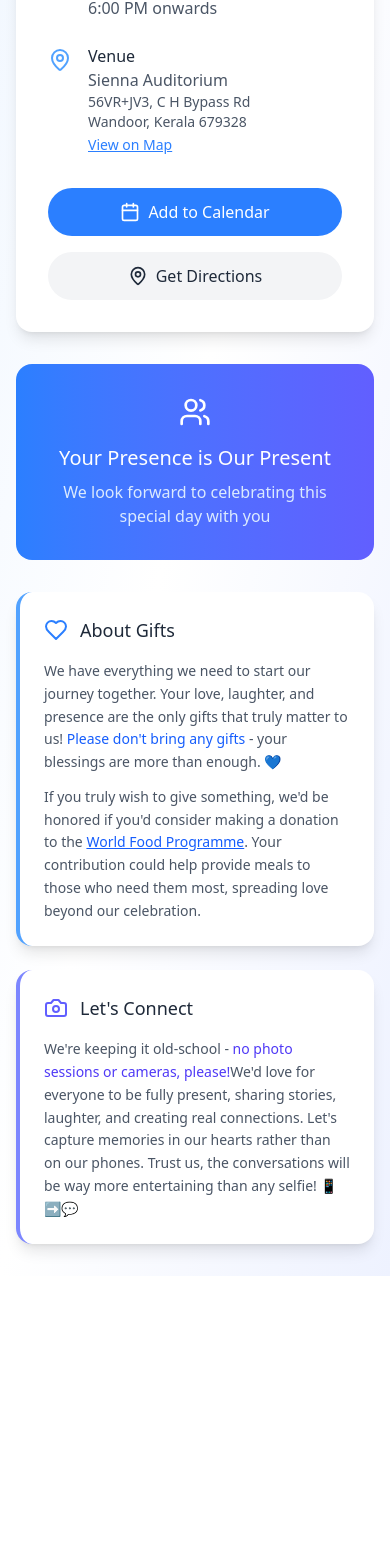
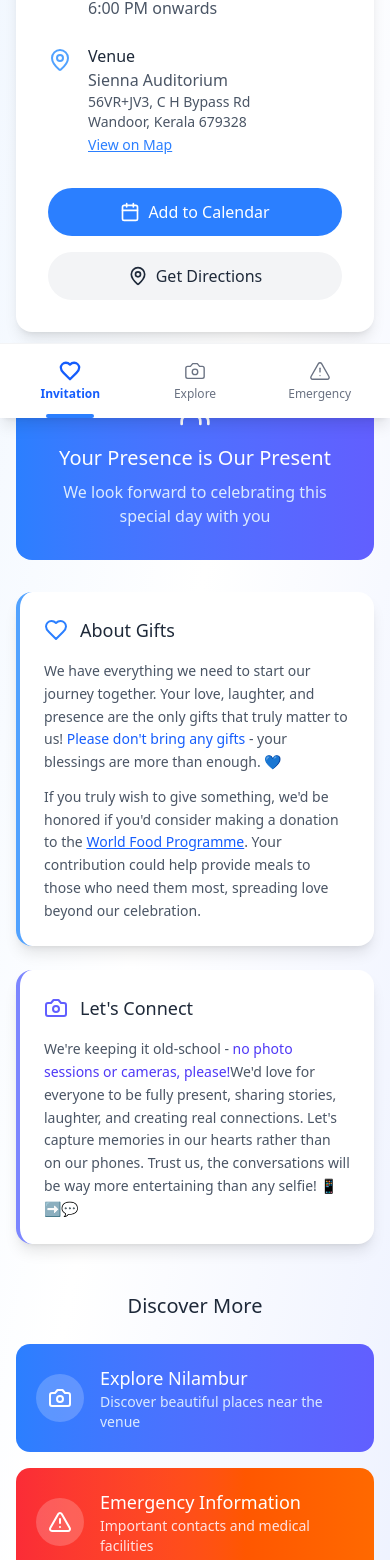
Before and after one commit to swalahamani/msa-marriage-website, a Next.js app: page / in a window 390 px wide. Shown: the part 426-1986 px from the top of the page. Before the commit the page ends 1702 px from the top, so only its background shows below. Built offline with nearby package versions, Linux system fonts and the light colour scheme.

Commit message:
fix: nav visibility

```diff
--- a/src/components/WeddingInvitation/WeddingInvitation.tsx
+++ b/src/components/WeddingInvitation/WeddingInvitation.tsx
@@ -58,6 +58,29 @@ const NavButton: FC<iNavButtonProps> = ({
 	>
 		<Icon size={18} />
 		<span className="hidden sm:inline">{label}</span>
+	</button>
+);
+
+// Mobile NavButton component with text always visible
+const MobileNavButton: FC<iNavButtonProps> = ({
+	section,
+	icon: Icon,
+	label,
+	isActive,
+	onClick,
+}) => (
+	<button
+		onClick={() => onClick(section)}
+		className={`flex flex-col items-center justify-center space-y-1 flex-1 py-2 transition-all duration-300 ${
+			isActive
+				? "text-blue-600 relative after:absolute after:bottom-[-8px] after:left-1/2 after:transform after:-translate-x-1/2 after:w-12 after:h-1 after:bg-blue-500 after:rounded-full"
+				: "text-gray-500"
+		}`}
+	>
+		<Icon size={22} strokeWidth={isActive ? 2.5 : 1.5} />
+		<span className={`text-xs ${isActive ? "font-semibold" : "font-medium"}`}>
+			{label}
+		</span>
 	</button>
 );
 
@@ -279,6 +302,44 @@ const WeddingInvitation: FC<iWeddingInvitationProps> = () => {
 					</p>
 				</div>
 			</div>
+
+			{/* Section Navigation Cards */}
+			<div className="mt-12 mb-4">
+				<h3 className="text-xl font-light text-center text-gray-800 mb-6">
+					Discover More
+				</h3>
+				<div className="grid gap-4">
+					<button
+						onClick={() => setActiveSection("explore")}
+						className="bg-gradient-to-r from-blue-500 to-indigo-500 rounded-xl p-5 text-white text-left transition-transform hover:scale-[1.02] flex items-center"
+					>
+						<div className="bg-white/20 rounded-full p-3 mr-4">
+							<Camera className="w-6 h-6" />
+						</div>
+						<div>
+							<h4 className="text-lg font-medium">Explore Nilambur</h4>
+							<p className="text-sm text-blue-100">
+								Discover beautiful places near the venue
+							</p>
+						</div>
+					</button>
+
+					<button
+						onClick={() => setActiveSection("emergency")}
+						className="bg-gradient-to-r from-red-500 to-orange-500 rounded-xl p-5 text-white text-left transition-transform hover:scale-[1.02] flex items-center"
+					>
+						<div className="bg-white/20 rounded-full p-3 mr-4">
+							<AlertTriangle className="w-6 h-6" />
+						</div>
+						<div>
+							<h4 className="text-lg font-medium">Emergency Information</h4>
+							<p className="text-sm text-red-100">
+								Important contacts and medical facilities
+							</p>
+						</div>
+					</button>
+				</div>
+			</div>
 		</div>
 	);
 
@@ -423,10 +484,18 @@ const WeddingInvitation: FC<iWeddingInvitationProps> = () => {
 
 	return (
 		<div className="min-h-screen bg-gradient-to-br from-blue-50 via-white to-indigo-50">
-			{/* Navigation */}
+			{/* Top Navigation - Simplified on mobile */}
 			<nav className="fixed top-0 left-0 right-0 bg-white/80 backdrop-blur-md border-b border-gray-100 z-50">
 				<div className="max-w-4xl mx-auto px-4 py-3">
-					<div className="flex justify-center space-x-2 overflow-x-auto">
+					<div className="flex justify-center">
+						<div className="sm:hidden text-center">
+							<h1 className="text-xl font-medium text-gray-800">
+								{activeSection === "home" && "Wedding Invitation"}
+								{activeSection === "explore" && "Explore Nilambur"}
+								{activeSection === "emergency" && "Emergency Info"}
+							</h1>
+						</div>
+						<div className="hidden sm:flex justify-center space-x-2 overflow-x-auto">
 							<NavButton
 								section="home"
 								icon={Heart}
@@ -450,10 +519,38 @@ const WeddingInvitation: FC<iWeddingInvitationProps> = () => {
 							/>
 						</div>
 					</div>
+				</div>
 			</nav>
 
-			{/* Main Content */}
-			<div className="pt-20 pb-8">
+			{/* Bottom Navigation - Visible only on mobile */}
+			<nav className="fixed bottom-0 left-0 right-0 bg-white border-t border-gray-100 shadow-lg z-50 sm:hidden">
+				<div className="flex justify-between px-2 py-2">
+					<MobileNavButton
+						section="home"
+						icon={Heart}
+						label="Invitation"
+						isActive={activeSection === "home"}
+						onClick={setActiveSection}
+					/>
+					<MobileNavButton
+						section="explore"
+						icon={Camera}
+						label="Explore"
+						isActive={activeSection === "explore"}
+						onClick={setActiveSection}
+					/>
+					<MobileNavButton
+						section="emergency"
+						icon={AlertTriangle}
+						label="Emergency"
+						isActive={activeSection === "emergency"}
+						onClick={setActiveSection}
+					/>
+				</div>
+			</nav>
+
+			{/* Main Content - Add padding at bottom for mobile navigation */}
+			<div className="pt-20 pb-20 sm:pb-8">
 				{activeSection === "home" && renderHomeSection()}
 				{activeSection === "explore" && renderExploreSection()}
 				{activeSection === "emergency" && renderEmergencySection()}
```
Lines whose indentation alone changed are shown as unchanged.
